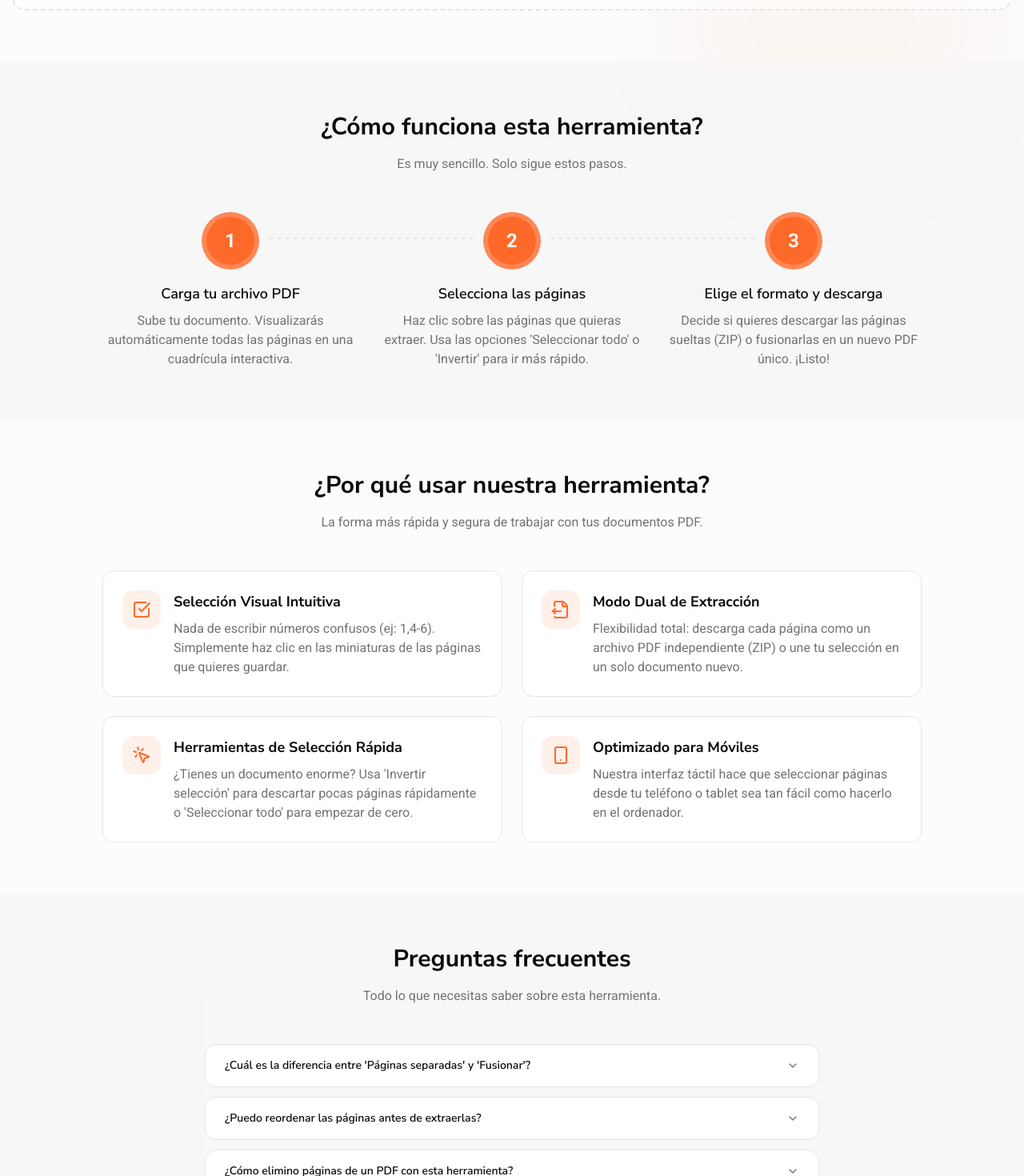
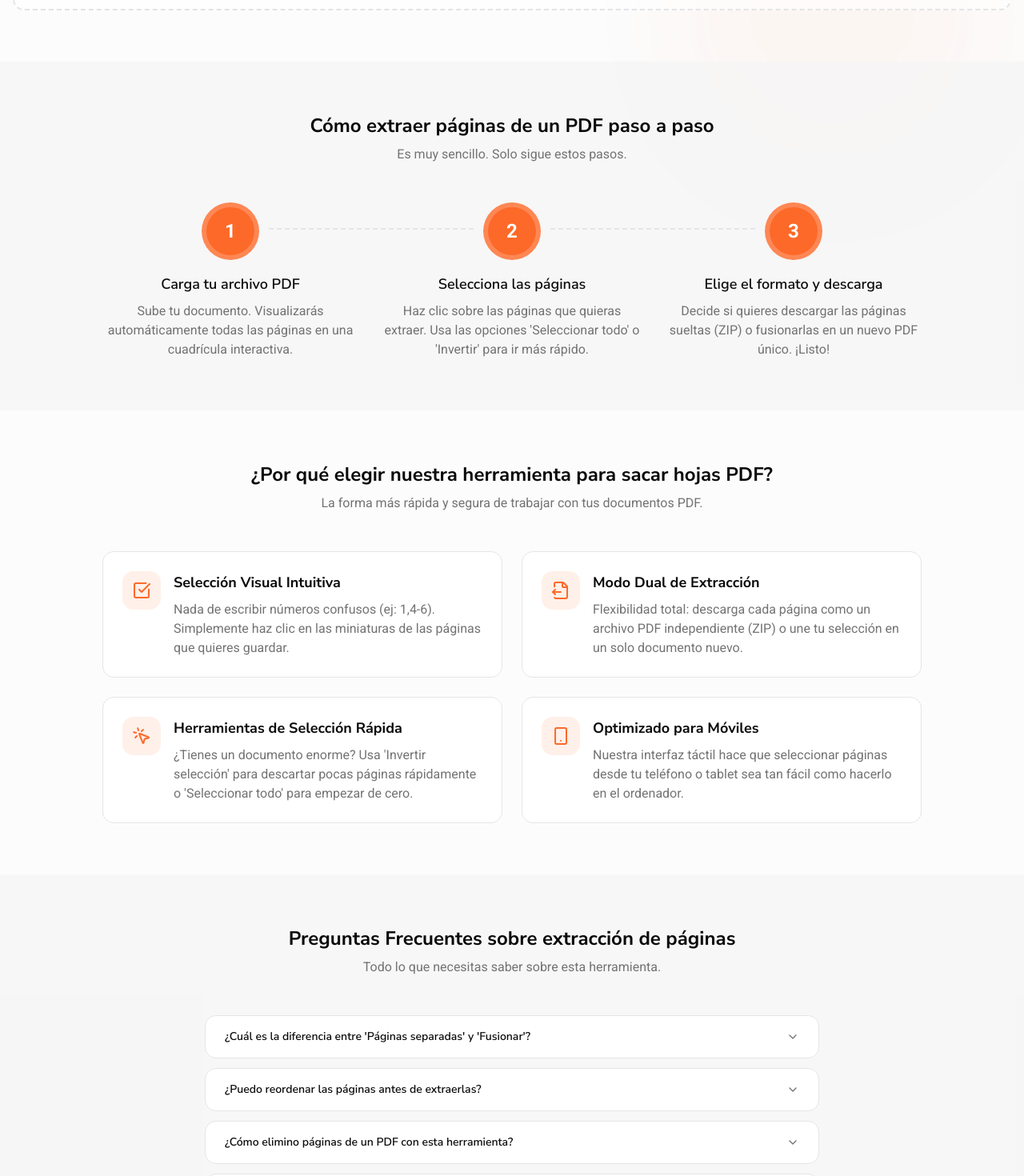
Before and after one commit to johanso/pdfsaas, a Next.js app: page /extraer-paginas-pdf in a window 1280 px wide. Shown: the part 537-2007 px from the top of the page at 80% size. Built offline with nearby package versions, Linux system fonts and the light colour scheme.

Commit message:
fx design pages

```diff
--- a/src/components/tool-page-layout.tsx
+++ b/src/components/tool-page-layout.tsx
@@ -63,8 +63,8 @@ export function ToolPageLayout({ data, children, categoryId = "ORGANIZE" }: Tool
       <section className="py-12 md:py-16 bg-muted/80 dark:bg-muted/20">
         <div className="container mx-auto px-4">
           <div className="text-center mb-12">
-            <h2 className="text-2xl md:text-3xl font-bold text-foreground mb-4">
-              ¿Cómo funciona esta herramienta?
+            <h2 className="text-xl lg:text-2xl font-bold text-foreground mb-2">
+              {data.titleSectionSteps || "¿Cómo funciona esta herramienta?"}
             </h2>
             <p className="text-muted-foreground max-w-2xl mx-auto">
               Es muy sencillo. Solo sigue estos pasos.
@@ -95,8 +95,8 @@ export function ToolPageLayout({ data, children, categoryId = "ORGANIZE" }: Tool
       <section className="py-12 md:py-16">
         <div className="container mx-auto px-4">
           <div className="text-center mb-12">
-            <h2 className="text-2xl md:text-3xl font-bold text-foreground mb-4">
-              ¿Por qué usar nuestra herramienta?
+            <h2 className="text-xl md:text-2xl font-bold text-foreground mb-2">
+              {data.titleSectionBenefits || "¿Por qué usar nuestra herramienta?"}
             </h2>
             <p className="text-muted-foreground max-w-2xl mx-auto">
               La forma más rápida y segura de trabajar con tus documentos PDF.
@@ -133,8 +133,8 @@ export function ToolPageLayout({ data, children, categoryId = "ORGANIZE" }: Tool
       <section className="py-12 md:py-16 bg-muted/80 dark:bg-muted/20">
         <div className="container mx-auto px-4">
           <div className="text-center mb-12">
-            <h2 className="text-2xl md:text-3xl font-bold text-foreground mb-4">
-              Preguntas frecuentes
+            <h2 className="text-xl md:text-2xl font-bold text-foreground mb-2">
+              {data.titleSectionFAQ || "Preguntas Frecuentes"}
             </h2>
             <p className="text-muted-foreground max-w-2xl mx-auto">
               Todo lo que necesitas saber sobre esta herramienta.
@@ -167,7 +167,7 @@ export function ToolPageLayout({ data, children, categoryId = "ORGANIZE" }: Tool
         <section className="py-12 md:py-16">
           <div className="container mx-auto px-4">
             <div className="text-center mb-12">
-              <h2 className="text-2xl md:text-3xl font-bold text-foreground mb-4">
+              <h2 className="text-xl md:text-2xl font-bold text-foreground mb-2">
                 Otras herramientas PDF
               </h2>
               <p className="text-muted-foreground max-w-2xl mx-auto">
--- a/src/content/tools/extract-pdf.ts
+++ b/src/content/tools/extract-pdf.ts
@@ -18,6 +18,10 @@ export const extractPdfContent: ToolPageData = {
     canonical: "/extraer-paginas-pdf",
     ogImage: "/og-images/extract-pdf.jpg", // Asegúrate de crear esta imagen
   },
+
+  titleSectionSteps: "Cómo extraer páginas de un PDF paso a paso",
+  titleSectionBenefits: "¿Por qué elegir nuestra herramienta para sacar hojas PDF?",
+  titleSectionFAQ: "Preguntas Frecuentes sobre extracción de páginas",
 
   steps: [
     {
--- a/src/content/tools/merge-pdf.ts
+++ b/src/content/tools/merge-pdf.ts
@@ -22,6 +22,10 @@ export const mergePdfContent: ToolPageData = {
     canonical: "/unir-pdf",
     ogImage: "/og-images/merge-pdf.jpg",
   },
+
+  titleSectionSteps: "Cómo combinar y unir archivos PDF paso a paso",
+  titleSectionBenefits: "¿Por qué elegir nuestra herramienta para juntar PDFs?",
+  titleSectionFAQ: "Preguntas Frecuentes sobre la fusión de documentos",
 
   steps: [
     {
--- a/src/content/tools/split-pdf.ts
+++ b/src/content/tools/split-pdf.ts
@@ -18,6 +18,10 @@ export const splitPdfContent: ToolPageData = {
     canonical: "/dividir-pdf",
     ogImage: "/og-images/split-pdf.jpg",
   },
+
+  titleSectionSteps: " Cómo separar y cortar archivos PDF fácilmente",
+  titleSectionBenefits: "¿Por qué usar nuestro cortador de PDF visual?",
+  titleSectionFAQ: "Preguntas Frecuentes sobre cómo separar hojas PDF",
 
   steps: [
     {
--- a/src/content/tools/types.ts
+++ b/src/content/tools/types.ts
@@ -36,6 +36,9 @@ export interface ToolMetadata {
 
 export interface ToolPageData {
   id: string;
+  titleSectionSteps?: string;
+  titleSectionBenefits?: string;
+  titleSectionFAQ?: string;
   metadata: ToolMetadata;
   steps: ToolStep[];
   benefits: ToolBenefit[];
```
